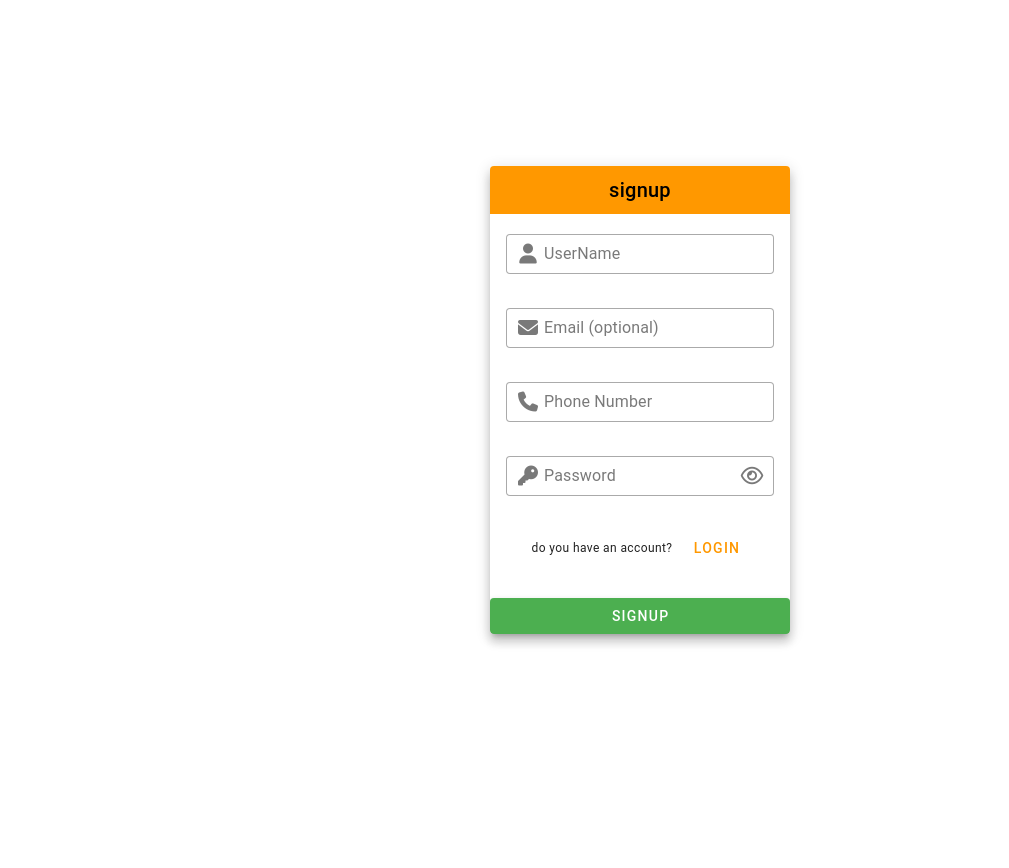
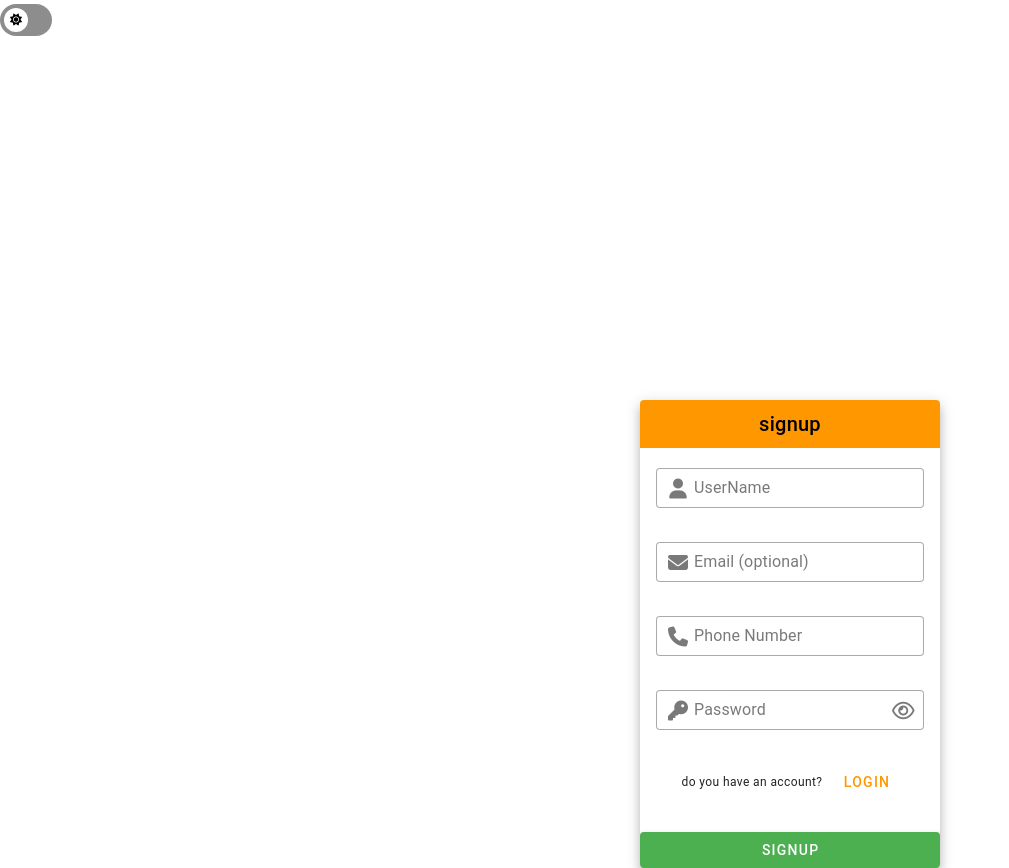
Before and after one commit to Nimakhdb13/panel, a Vue app: page / in a window 1280 px wide. Shown: the whole page, without its empty margins (0-1009 px from the left). Before the commit the page ends 800 px from the top, so only its background shows below. Built offline with nearby package versions, Linux system fonts and the light colour scheme.

Commit message:
theme toggle component added to app.vue

```diff
--- a/src/App.vue
+++ b/src/App.vue
@@ -1,4 +1,5 @@
 <template>
+  <theme-toggle></theme-toggle>
   <template class="d-flex justify-center">
     <router-view></router-view>
     <alert />
@@ -7,6 +8,7 @@
 
 <script lang="ts" setup>
 import alert from './components/containers/alert.vue';
+import themeToggle from './components/controls/themeToggle.vue';
 </script>
 
 <style>
```
